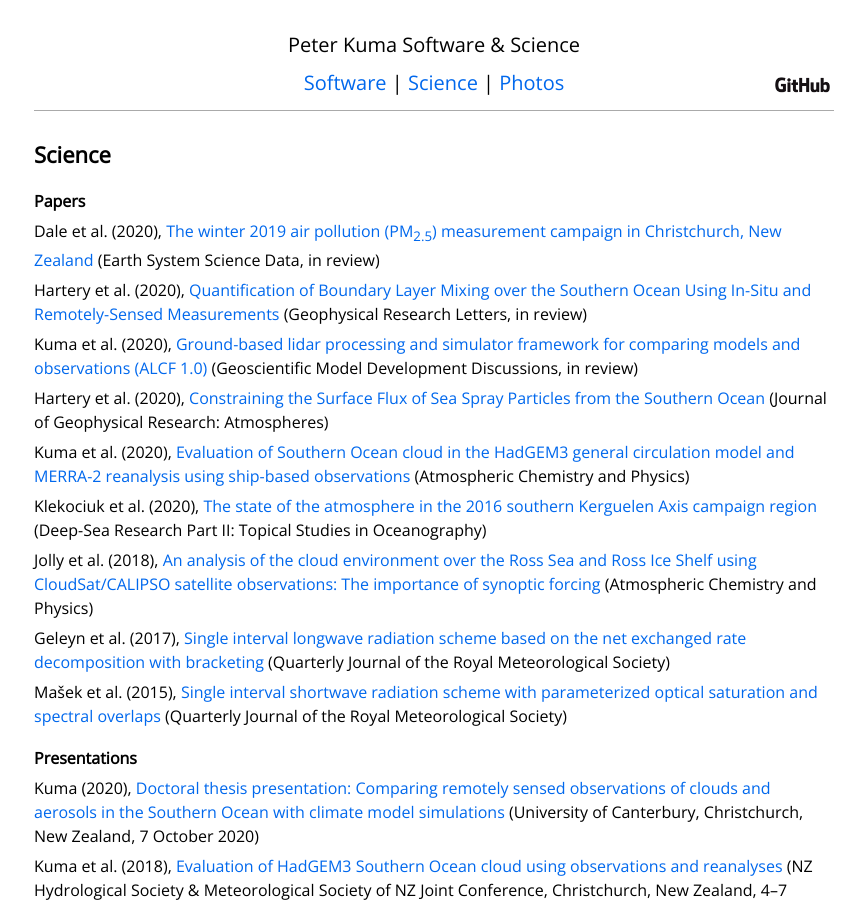
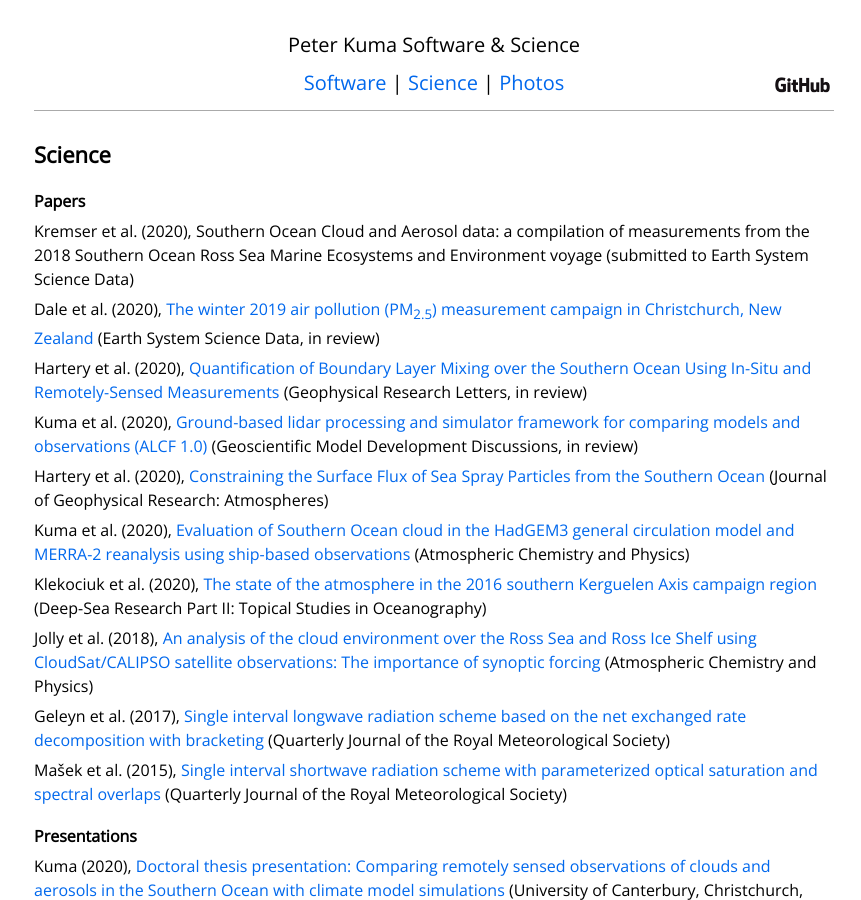
Before and after one commit to peterkuma/peterkuma.net, a Jekyll site: the page built from science/index.md, in a window 1280 px wide and 900 px high. Shown: the whole window, without its empty margins (206-1067 px from the left). Built offline with Jekyll 4.4.1, drawn with Linux system fonts in a browser that asks for light colours.

Commit message:
Add paper rKremser et al. (2020)

```diff
--- a/science/index.md
+++ b/science/index.md
@@ -6,6 +6,8 @@ layout: default
 # Science
 
 ## Papers
+
+Kremser et al. (2020), Southern Ocean Cloud and Aerosol data: a compilation of measurements from the 2018 Southern Ocean Ross Sea Marine Ecosystems and Environment voyage (submitted to Earth System Science Data)
 
 Dale et al. (2020), [The winter 2019 air pollution (PM<sub>2.5</sub>) measurement campaign in Christchurch, New Zealand](https://essd.copernicus.org/preprints/essd-2020-276/) (Earth System Science Data, in review)
 
```
